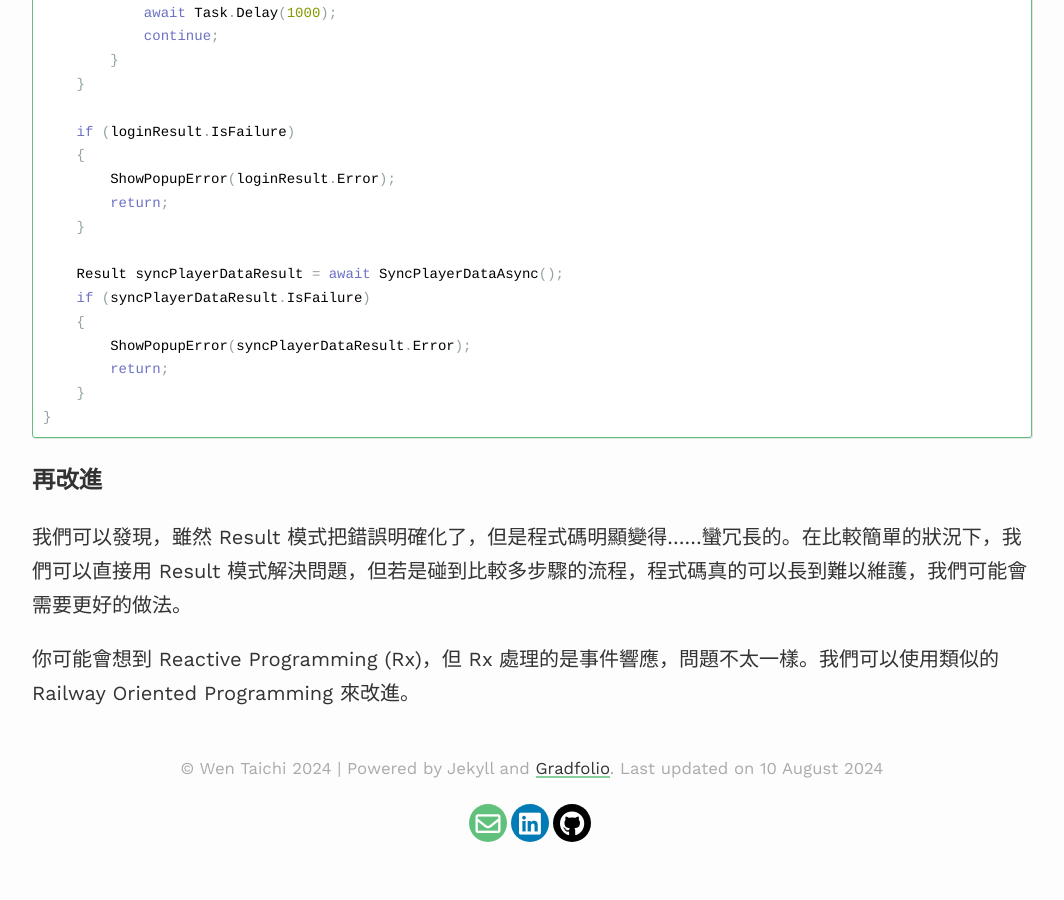
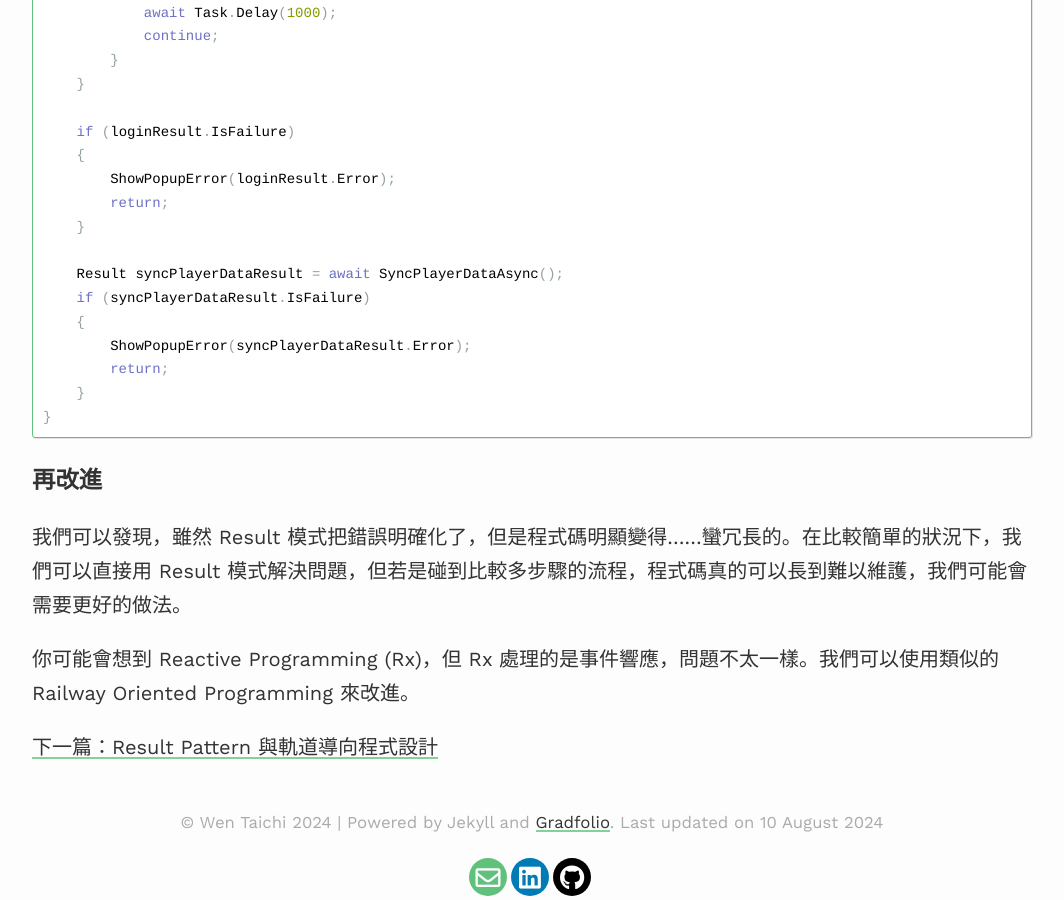
Before and after one commit to daleth90/daleth90.github.io, a Jekyll site: the page built from _posts/2024-04-04-result-pattern-and-error-handler.md, in a window 1280 px wide and 900 px high, scrolled down 4041 px. Shown: the whole window, without its empty margins (108-1172 px from the left). Built offline with Jekyll 4.4.1, drawn with Linux system fonts in a browser that asks for light colours; nearby versions of some CDN libraries; comment, search, counter and statistics services are not loaded; before the commit the page ends 4887 px from its top, so only the background shows below that.

Commit message:
Update link between result pattern posts

```diff
--- a/_posts/2024-04-04-result-pattern-and-error-handler.md
+++ b/_posts/2024-04-04-result-pattern-and-error-handler.md
@@ -187,3 +187,5 @@ public async Task EnterGameAsync() {
 我們可以發現，雖然 Result 模式把錯誤明確化了，但是程式碼明顯變得......蠻冗長的。在比較簡單的狀況下，我們可以直接用 Result 模式解決問題，但若是碰到比較多步驟的流程，程式碼真的可以長到難以維護，我們可能會需要更好的做法。
 
 你可能會想到 Reactive Programming (Rx)，但 Rx 處理的是事件響應，問題不太一樣。我們可以使用類似的 Railway Oriented Programming 來改進。
+
+[下一篇：Result Pattern 與軌道導向程式設計](https://www.wentaichi.me/blog/result-pattern-and-railway-oriented-programming/)
```
Also changed, not shown: _posts/2024-06-10-result-pattern-and-railway-oriented-programming.md (+2 -0 lines).
